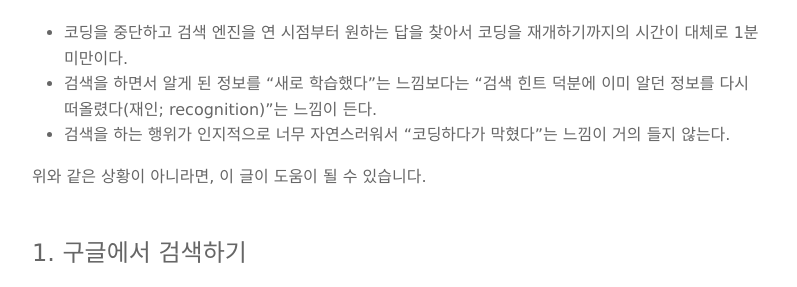
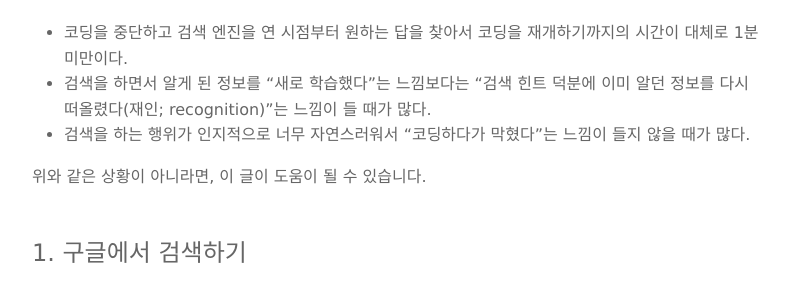
Before and after one commit to boxnwhiskr/boxnwhiskr.github.io, a Jekyll site: the page built from _posts/2020-09-27-ir-for-developers.markdown, in a window 1280 px wide and 900 px high, scrolled down 730 px. Shown: the part 186-473 px from the top of the window, without its empty margins (240-1037 px from the left). Built offline with Jekyll 4.4.1, drawn with Linux system fonts in a browser that asks for light colours; nearby versions of some CDN libraries; some web fonts are replaced.

Commit message:
Update 2020-09-27-ir-for-developers.markdown

```diff
--- a/_posts/2020-09-27-ir-for-developers.markdown
+++ b/_posts/2020-09-27-ir-for-developers.markdown
@@ -14,8 +14,8 @@ date: 2020-09-27
 내가 검색을 잘 하는지 어떻게 알 수 있을까요? 주관적이기는 하지만 이런 기준들을 떠올려 봤습니다.
 
 * 코딩을 중단하고 검색 엔진을 연 시점부터 원하는 답을 찾아서 코딩을 재개하기까지의 시간이 대체로 1분 미만이다.
-* 검색을 하면서 알게 된 정보를 "새로 학습했다"는 느낌보다는 "검색 힌트 덕분에 이미 알던 정보를 다시 떠올렸다(재인; recognition)"는 느낌이 든다.
-* 검색을 하는 행위가 인지적으로 너무 자연스러워서 "코딩하다가 막혔다"는 느낌이 거의 들지 않는다.
+* 검색을 하면서 알게 된 정보를 "새로 학습했다"는 느낌보다는 "검색 힌트 덕분에 이미 알던 정보를 다시 떠올렸다(재인; recognition)"는 느낌이 들 때가 많다.
+* 검색을 하는 행위가 인지적으로 너무 자연스러워서 "코딩하다가 막혔다"는 느낌이 들지 않을 때가 많다.
 
 위와 같은 상황이 아니라면, 이 글이 도움이 될 수 있습니다.
 
```
